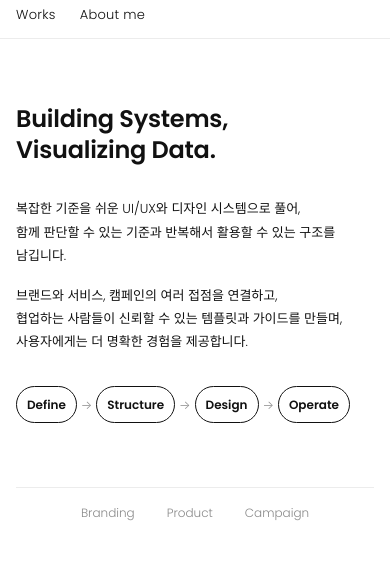
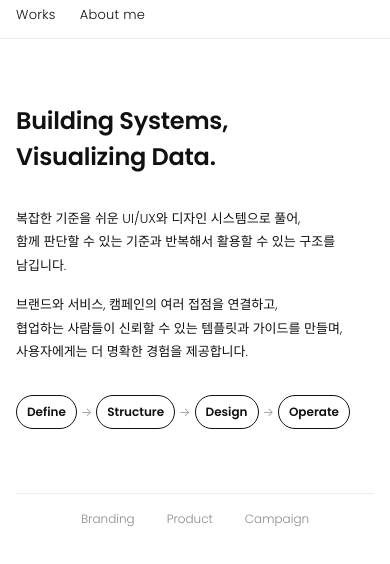
Before and after one commit to thisishiyens/portfolio, a plain HTML site: page index.html in a window 390 px wide. Shown: the part 42-606 px from the top of the page. Drawn offline with Linux system fonts and the light colour scheme; a web font is replaced by a local one.

Commit message:
소개 chip 위아래 여백 축소, 모바일 제목 행간 확대
Co-Authored-By: Claude Sonnet 5.5 <noreply@anthropic.com>
Claude-Session: https://claude.ai/code/session_01CZNVgLFWZQnahPTVergpxX

```diff
--- a/css/style.css
+++ b/css/style.css
@@ -80,7 +80,7 @@ header {
 .intro h1 { margin: 0 0 var(--s2); font-size: clamp(24px, 3.5vw, 42px); font-weight: 600; line-height: 1.3; letter-spacing: -.01em; word-break: keep-all; }
 .intro p { margin: 0 0 var(--s1); font-size: 14px; line-height: 1.8; color: var(--text); word-break: keep-all; }
 .intro .steps { margin-top: var(--s2); display: flex; flex-wrap: wrap; align-items: center; gap: 4px; }
-.intro .steps span { border: 1px solid var(--text); border-radius: 999px; padding: 8px 12px; font-size: 12px; font-weight: 600; }
+.intro .steps span { border: 1px solid var(--text); border-radius: 999px; padding: 6px 12px; font-size: 12px; font-weight: 600; }
 .intro .steps i { font-style: normal; font-size: 12px; color: var(--muted); padding: 0 2px; }
 .intro + .jump { margin-top: 0; }
 /* 섹션 바로가기 줄 위의 얇은 선: 썸네일 시작점에서 오른쪽 끝(썸네일 끝)까지 */
@@ -187,7 +187,8 @@ footer b { display: block; color: var(--text); font-weight: 600; letter-spacing:
   .hero { aspect-ratio: 4 / 5; }
   .mb { display: inline; }
   .intro p { font-size: 13px; }
-  .intro .steps span { padding: 8px 10px; }
+  .intro h1 { line-height: 1.5; }   /* 모바일: 제목 두 줄 사이를 더 넓게 */
+  .intro .steps span { padding: 6px 10px; }
   .intro .steps i { padding: 0; }
   .detail, .detail.about { padding: var(--s2) var(--pad) 0; grid-template-columns: 1fr; gap: var(--s2); }
   footer { flex-direction: column; gap: var(--s1); }   /* 하단: 이름 → Contact 순서로 아래로 */
```
